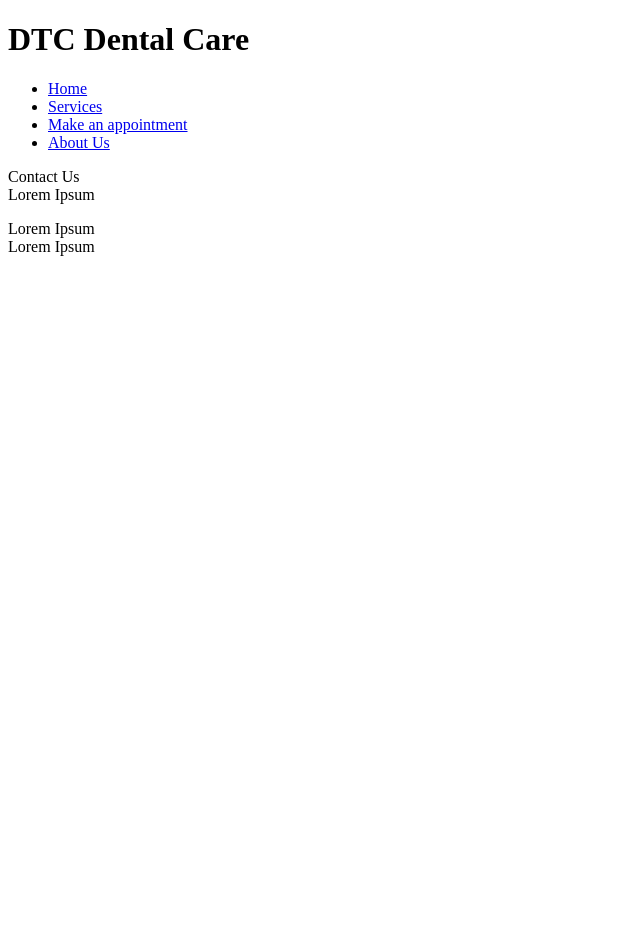
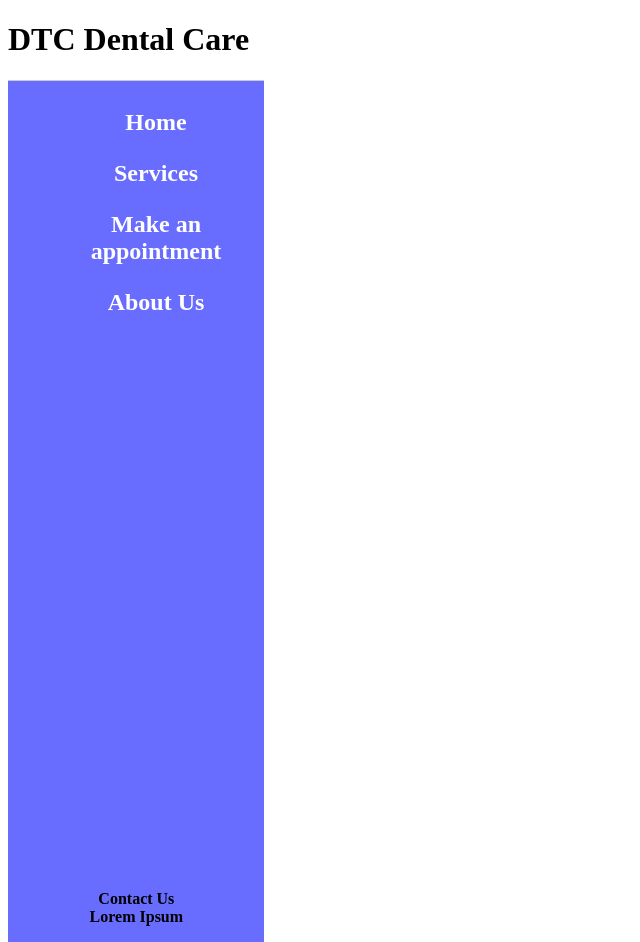
Before and after one commit to arunbalaji87/IS-Design, a PHP site: page /Homepage.html in a window 1280 px wide. Shown: the whole page, without its empty margins (0-640 px from the left). Run offline with PHP 8.4, Linux system fonts and the light colour scheme.

Commit message:
Update desktop.css
Updated nav and #contact.

```diff
--- a/desktop.css
+++ b/desktop.css
@@ -1 +1,34 @@
 /* Desktop STYLESHEET */
+
+nav {
+	position: fixed;
+	width: 20%;
+	height: 100%;
+	margin: 0 0 3em 0;
+	padding: 0;
+	list-style: none;
+	background-color: #686dff;
+	border-bottom: 1px solid #ccc;
+	border-top: 1px solid #ccc;
+		}
+nav li {
+
+	list-style: none;
+		}
+
+nav li a {
+	display: block;
+	padding: 0.5em 0.5em;
+	text-decoration: none;
+	font-size: 1.5em;
+	font-weight: bold;
+	color: #ffffff;
+	text-align: center;
+
+		}
+
+#contact {
+	position: fixed; bottom: 0; left: 7%;
+	font-weight: bold;
+	text-align: center;
+		}
```
